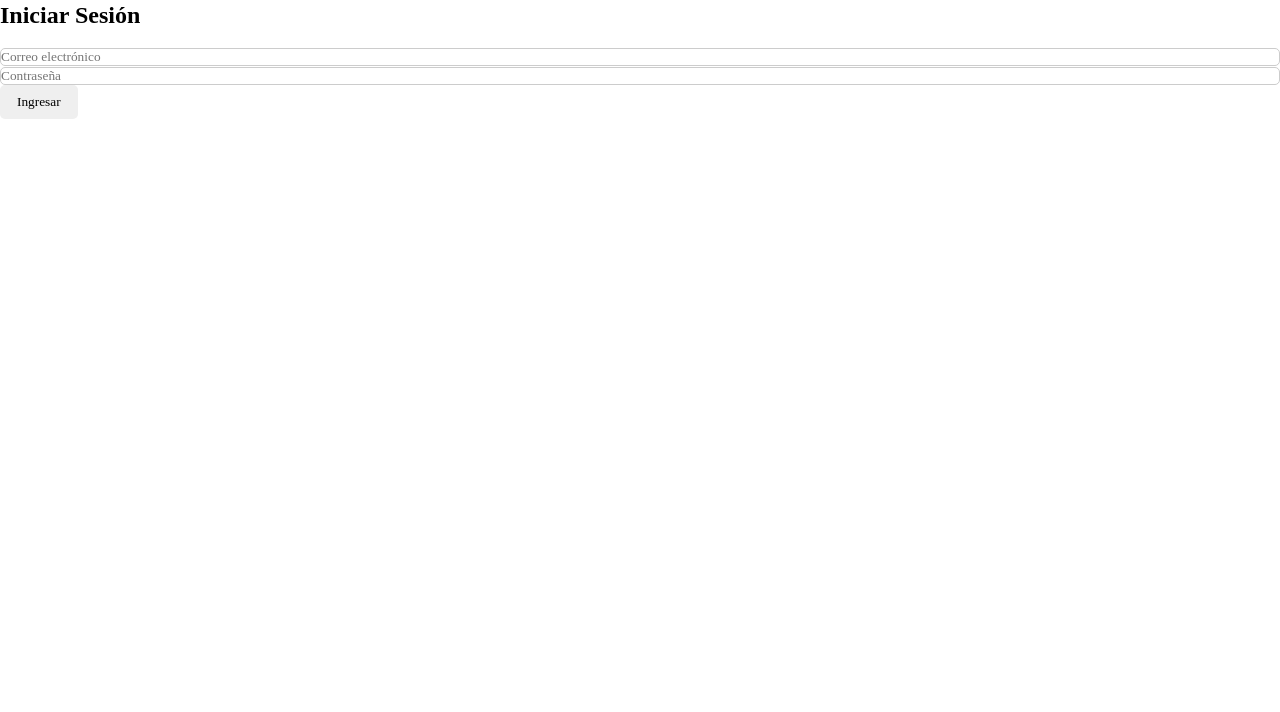
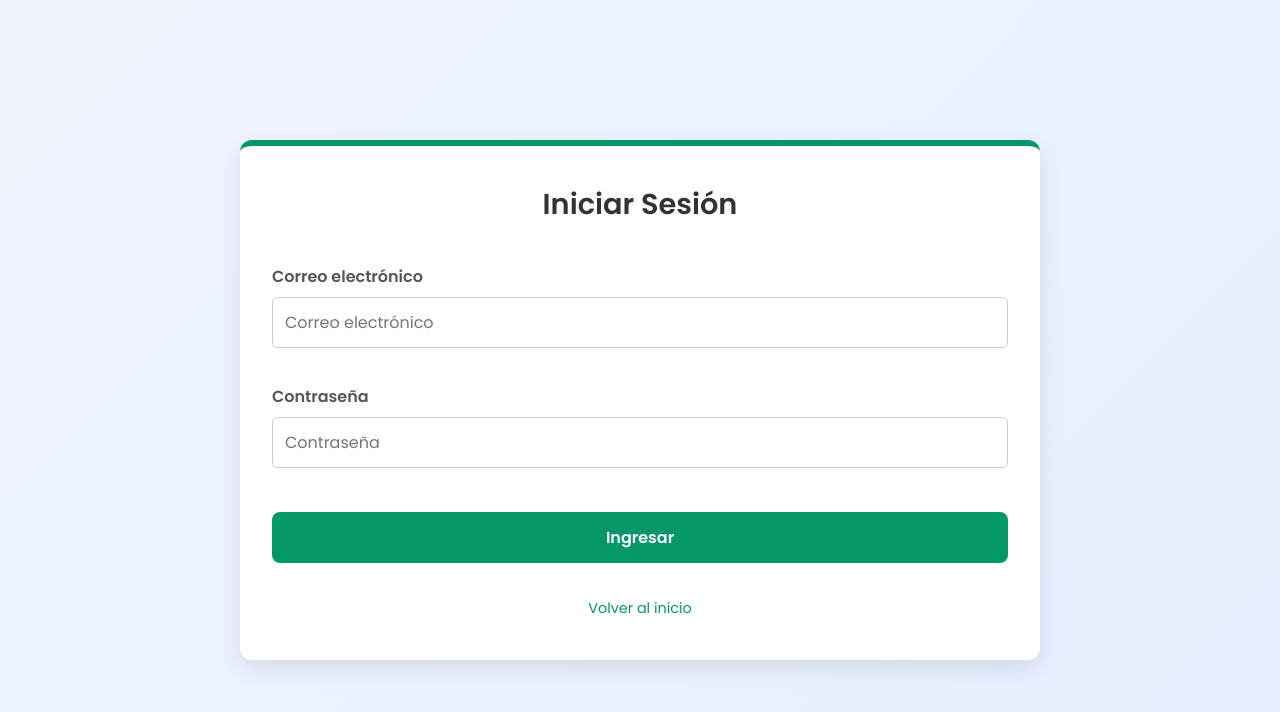
Before and after one commit to mauroezeflores/TP-LaboI, a React (Vite) app in the folder frontend/: page /login/candidato in a window 1280 px wide. Shown: the top 712 px of the page. Built offline with nearby package versions, Linux system fonts and the light colour scheme.

Commit message:
fix login.jsx

```diff
--- a/frontend/src/Autenticacion/Login/Login.jsx
+++ b/frontend/src/Autenticacion/Login/Login.jsx
@@ -38,10 +38,8 @@ export default function Login() {
         return;
       }
 
-      // Guarda los datos en localStorage
       localStorage.setItem('usuario', JSON.stringify(data));
 
-      // Redirige según el rol
       switch (data.rol?.toLowerCase()) {
         case 'reclutador':
           navigate('/dashboard/empleadoRRHH');
@@ -67,23 +65,36 @@ export default function Login() {
   };
 
   return (
-    <div className={styles.loginContainer}>
-      <h2 className={accentClass}>Iniciar Sesión</h2>
-      <form onSubmit={handleSubmit} className={styles.loginForm}>
+    <div className={styles.authContainer}>
+      <form onSubmit={handleSubmit} className={`${styles.authForm} ${accentClass}`}>
+        <h2 className={styles.formTitle}>Iniciar Sesión</h2>
+        {error && <div className={styles.errorMessage}>{error}</div>}
+        <div className={styles.inputGroup}>
+          <label htmlFor="email">Correo electrónico</label>
           <input
+            id="email"
             type="email"
             placeholder="Correo electrónico"
             value={email}
             onChange={e => setEmail(e.target.value)}
+            autoComplete="username"
           />
+        </div>
+        <div className={styles.inputGroup}>
+          <label htmlFor="password">Contraseña</label>
           <input
+            id="password"
             type="password"
             placeholder="Contraseña"
             value={password}
             onChange={e => setPassword(e.target.value)}
+            autoComplete="current-password"
           />
-        {error && <div className={styles.errorMsg}>{error}</div>}
-        <button type="submit">Ingresar</button>
+        </div>
+        <button type="submit" className={styles.submitButton}>Ingresar</button>
+        <div className={styles.linkContainer}>
+          <Link to="/">Volver al inicio</Link>
+        </div>
       </form>
     </div>
   );
--- a/frontend/src/DashboardReclutador/DashboardReclutadorLayout.jsx
+++ b/frontend/src/DashboardReclutador/DashboardReclutadorLayout.jsx
@@ -1,7 +1,7 @@
 import React from 'react';
 import { Outlet, NavLink } from 'react-router-dom';
 import styles from './DashboardReclutador.module.css';
-
+import LogoutButton from '../components/LogoutButton';
 
 export default function DashboardReclutadorLayout() {
   // Función para manejar el logout (ejemplo)
@@ -108,13 +108,11 @@ export default function DashboardReclutadorLayout() {
 
 
         {/* Botón/Link de Cerrar Sesión (Ejemplo) */}
-        <NavLink to="/" className={styles.navLink}>
-        <div className={styles.sidebarFooter}>
-            <button onClick={handleLogout} className={styles.logoutButton}>
-                <span>Cerrar Sesión</span>
-            </button>
+
+         <div className={styles.sidebarFooter}>
+          <LogoutButton />
         </div>
-        </NavLink>
+
 
 
       </aside>
```
Lines whose indentation alone changed are shown as unchanged.
